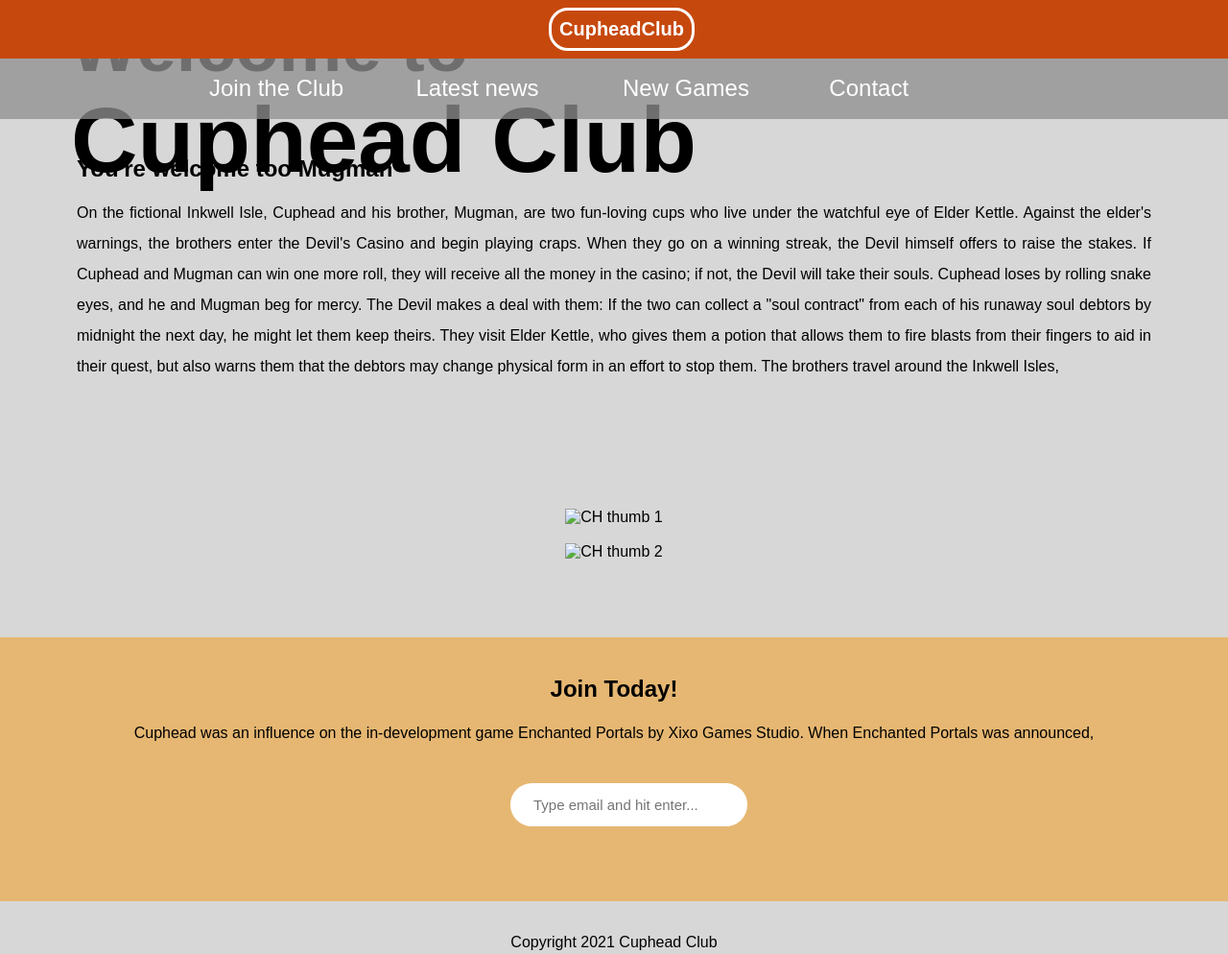
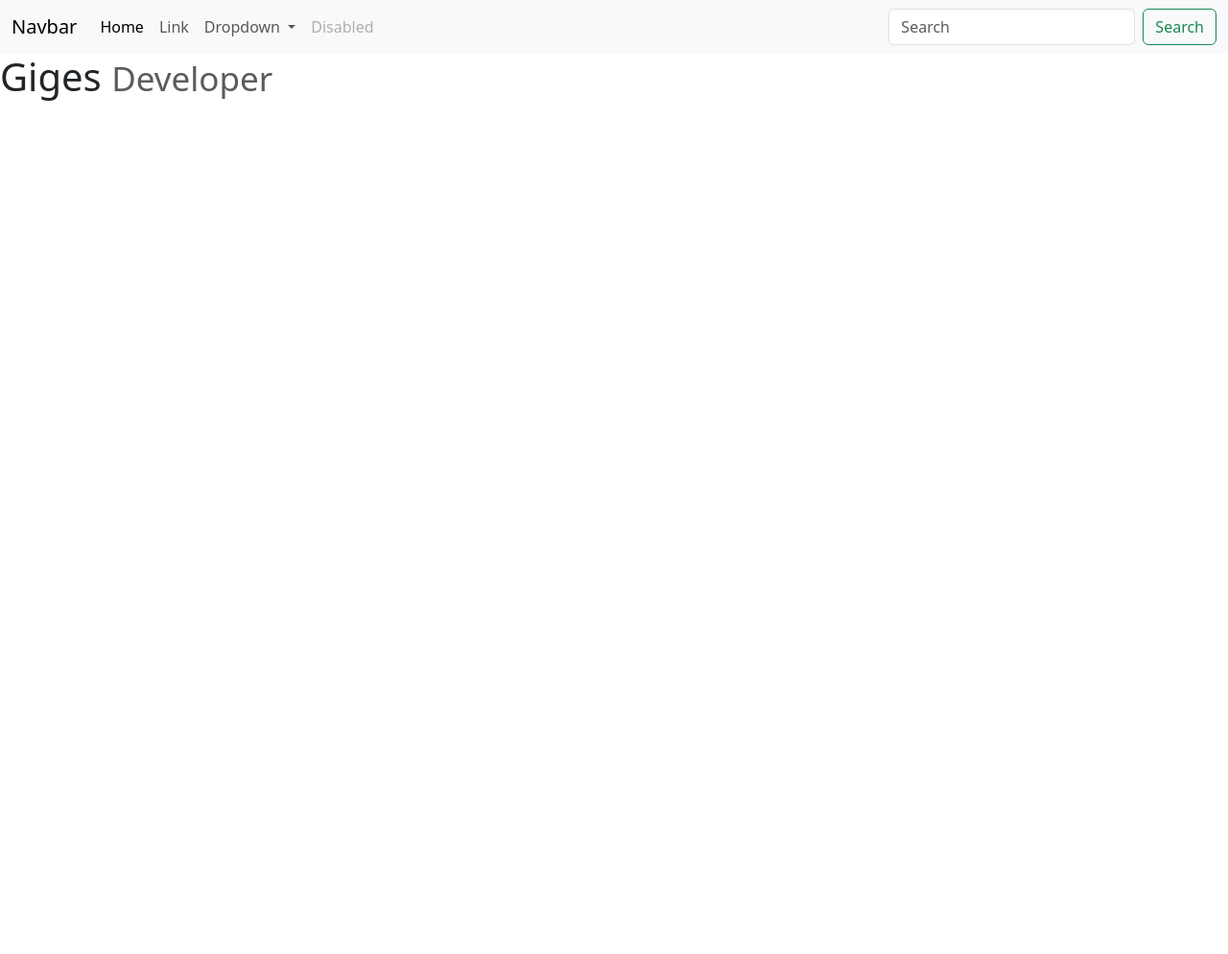
Before and after one commit to josegt96/project, a plain HTML site: page index.html in a window 1280 px wide. Shown: the whole page at 96% size. After the commit the page ends 800 px from the top, so only its background shows below. Drawn offline with nearby package versions, Linux system fonts and the light colour scheme; a web font is replaced by a local one.

Commit message:
nav y h1 bootstrap

```diff
--- a/index.html
+++ b/index.html
@@ -1,81 +1,78 @@
 <!DOCTYPE html>
 <html>
   <head>
-    <link
-      href="assets/fonts/Madness Hyperactive.otf"
-      <link
-      href="assets/css/bootstrap.min.css"
-      rel="stylesheet"
-    />
-    <link href="assets/js/bootstrap.min.js" rel="stylesheet" />
+    <link href="assets/fonts/Madness Hyperactive.otf"></link>
+    <link href="assets/css/bootstrap.css" rel="stylesheet"></link>
+    <script src="assets/js/bootstrap.bundle.min.js"></script>
     <meta name="viewport" content="width=device-width, initial-scale=1.0" />
-    <link rel="stylesheet" href="style.css" />
-    <title>Cuphead Club</title>
+    <title>Giges.Dev</title>
   </head>
   <body>
-    <header>
-      <h1>CupheadClub</h1>
+    <nav class="navbar navbar-expand-lg navbar-light bg-light">
+        <div class="container-fluid">
+          <a class="navbar-brand" href="#">Navbar</a>
+          <button
+            class="navbar-toggler"
+            type="button"
+            data-bs-toggle="collapse"
+            data-bs-target="#navbarSupportedContent"
+            aria-controls="navbarSupportedContent"
+            aria-expanded="false"
+            aria-label="Toggle navigation"
+          >
+            <span class="navbar-toggler-icon"></span>
+          </button>
+          <div class="collapse navbar-collapse" id="navbarSupportedContent">
+            <ul class="navbar-nav me-auto mb-2 mb-lg-0">
+              <li class="nav-item">
+                <a class="nav-link active" aria-current="page" href="#">Home</a>
+              </li>
+              <li class="nav-item">
+                <a class="nav-link" href="#">Link</a>
+              </li>
+              <li class="nav-item dropdown">
+                <a
+                  class="nav-link dropdown-toggle"
+                  href="#"
+                  id="navbarDropdown"
+                  role="button"
+                  data-bs-toggle="dropdown"
+                  aria-expanded="false"
+                >
+                  Dropdown
+                </a>
+                <ul class="dropdown-menu" aria-labelledby="navbarDropdown">
+                  <li><a class="dropdown-item" href="#">Action</a></li>
+                  <li><a class="dropdown-item" href="#">Another action</a></li>
+                  <li><hr class="dropdown-divider" /></li>
+                  <li>
+                    <a class="dropdown-item" href="#">Something else here</a>
+                  </li>
+                </ul>
+              </li>
+              <li class="nav-item">
+                <a class="nav-link disabled">Disabled</a>
+              </li>
+            </ul>
+            <form class="d-flex">
+              <input
+                class="form-control me-2"
+                type="search"
+                placeholder="Search"
+                aria-label="Search"
+              />
+              <button class="btn btn-outline-success" type="submit">
+                Search
+              </button>
+            </form>
+          </div>
+        </div>
+      </nav>
+      <header>
+    <h1>
+        Giges
+        <small class="text-muted">Developer</small>
+      </h1>
     </header>
-    <section class="banner">
-      <img src="assets/Imgs/cupbanner.jpg" alt="Cuphead club welcome banner" />
-      <div class="welcome">
-        <h2>Welcome to <br /><span>Cuphead Club</span></h2>
-      </div>
-    </section>
-    <nav class="main-nav">
-      <ul>
-        <li><a href="/join.html" class="join1">Join the Club</a></li>
-        <li><a href="/news.html">Latest news</a></li>
-        <li><a href="/games.html">New Games</a></li>
-        <li><a href="/contact.html">Contact</a></li>
-      </ul>
-    </nav>
-    <main>
-      <article>
-        <h2>You're welcome too Mugman</h2>
-        <p>
-          On the fictional Inkwell Isle, Cuphead and his brother, Mugman, are
-          two fun-loving cups who live under the watchful eye of Elder Kettle.
-          Against the elder's warnings, the brothers enter the Devil's Casino
-          and begin playing craps. When they go on a winning streak, the Devil
-          himself offers to raise the stakes. If Cuphead and Mugman can win one
-          more roll, they will receive all the money in the casino; if not, the
-          Devil will take their souls. Cuphead loses by rolling snake eyes, and
-          he and Mugman beg for mercy. The Devil makes a deal with them: If the
-          two can collect a "soul contract" from each of his runaway soul
-          debtors by midnight the next day, he might let them keep theirs. They
-          visit Elder Kettle, who gives them a potion that allows them to fire
-          blasts from their fingers to aid in their quest, but also warns them
-          that the debtors may change physical form in an effort to stop them.
-          The brothers travel around the Inkwell Isles,
-        </p>
-        <br /><br />
-      </article>
-      <ul class="images">
-        <li><img src="assets/Imgs/cuphead thumb1.png" alt="CH thumb 1" /></li>
-        <br /><br />
-        <li><img src="assets/Imgs/cuphead thumb 2.png" alt="CH thumb 2" /></li>
-      </ul>
-    </main>
-    <section class="join">
-      <h2>Join Today!</h2>
-      <p>
-        Cuphead was an influence on the in-development game Enchanted Portals by
-        Xixo Games Studio. When Enchanted Portals was announced,
-      </p>
-      <form>
-        <input
-          type="email"
-          name="email"
-          id="email"
-          placeholder="Type email and hit enter..."
-          required
-        /><br /><br />
-      </form>
-    </section>
-    <footer class="copyright">
-      <br />
-      <p>Copyright 2021 Cuphead Club</p>
-    </footer>
   </body>
 </html>
```
